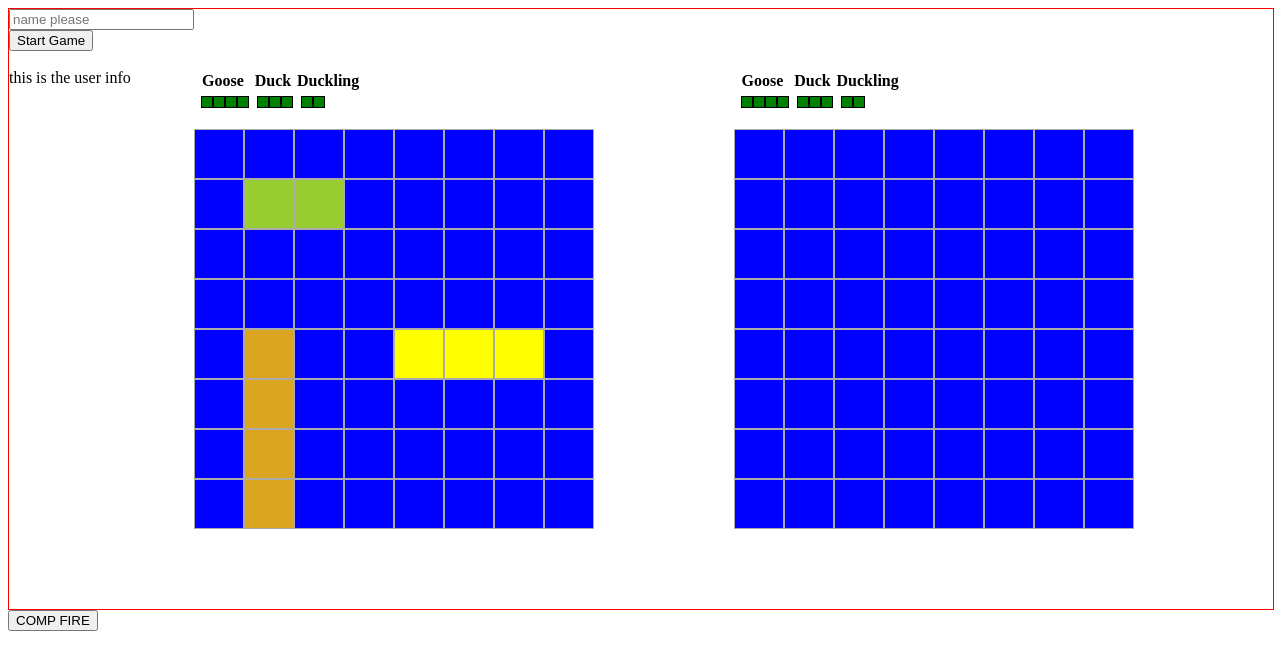
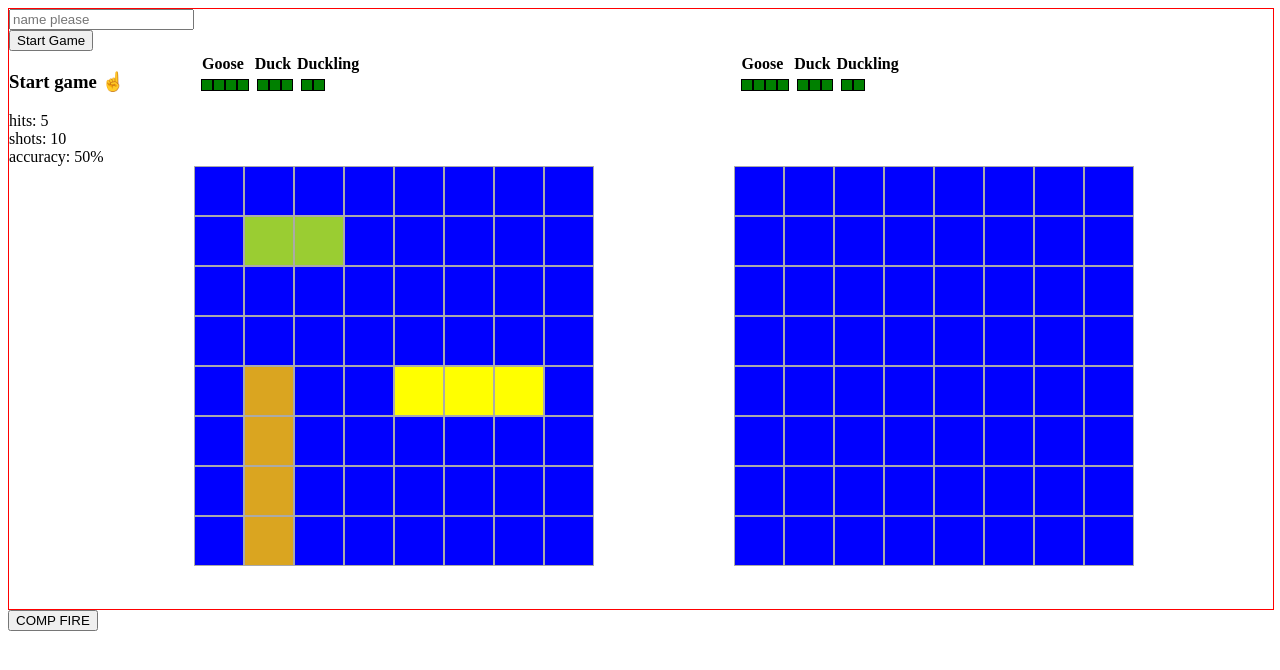
Before and after one commit to chmccc/battledux, a React app: page / in a window 1280 px wide. Built offline with nearby package versions, Linux system fonts and the light colour scheme.

Commit message:
user hit-miss-acc

```diff
--- a/src/components/App.js
+++ b/src/components/App.js
@@ -44,7 +44,7 @@ class App extends Component {
           </div>
           <div id="player-duck-counter"><Ducks duckHealth={this.props.userDuckHealth} /></div>
           <div id="comp-duck-counter"><Ducks duckHealth={this.props.compDuckHealth} /></div>
-          <div id="user-info"><UserInfo /></div>
+          <div id="user-info"><UserInfo shots={10} hits={5}/></div>
           <div id="player-grid"><Grid shipsArr={this.props.playerBoard.ducksBoard} hitMissArr={this.props.playerBoard.hitsAndMissesBoard} cpu={false} /></div>
           <div id="cpu-grid"><Grid handleCellClick={this.handleCellClick} shipsArr={this.props.compBoard.ducksBoard} hitMissArr={this.props.compBoard.hitsAndMissesBoard} cpu={true} /></div>
         </div>
--- a/src/components/userInfo.jsx
+++ b/src/components/userInfo.jsx
@@ -2,9 +2,20 @@ import React from 'react';
 
 const UserInfo = (props) => {
 
+  let accuracy = props.hits / props.shots * 100;
+
   return (
     <div>
-      this is the user info
+      <h3>Start game ☝</h3>
+      <div>
+        hits: {props.hits}
+      </div>
+      <div>
+        shots: {props.shots}
+      </div>
+      <div>
+        accuracy: {accuracy}%
+      </div>
     </div>
   );
 };
--- a/src/styles.css
+++ b/src/styles.css
@@ -10,7 +10,7 @@
   width:100%;
   height:600px;
   /* grid-template-columns: [first] 40px [line2] 50px [line3] auto [col4-start] 50px [five] 40px [end]; */
-  grid-template-columns: 20fr 5fr 40fr 10fr 40fr;
+  grid-template-columns: 30fr 5fr 40fr 5fr 40fr;
   grid-template-rows: 10fr 10fr 70fr 10fr;
   border:1px solid red;
 }
```
